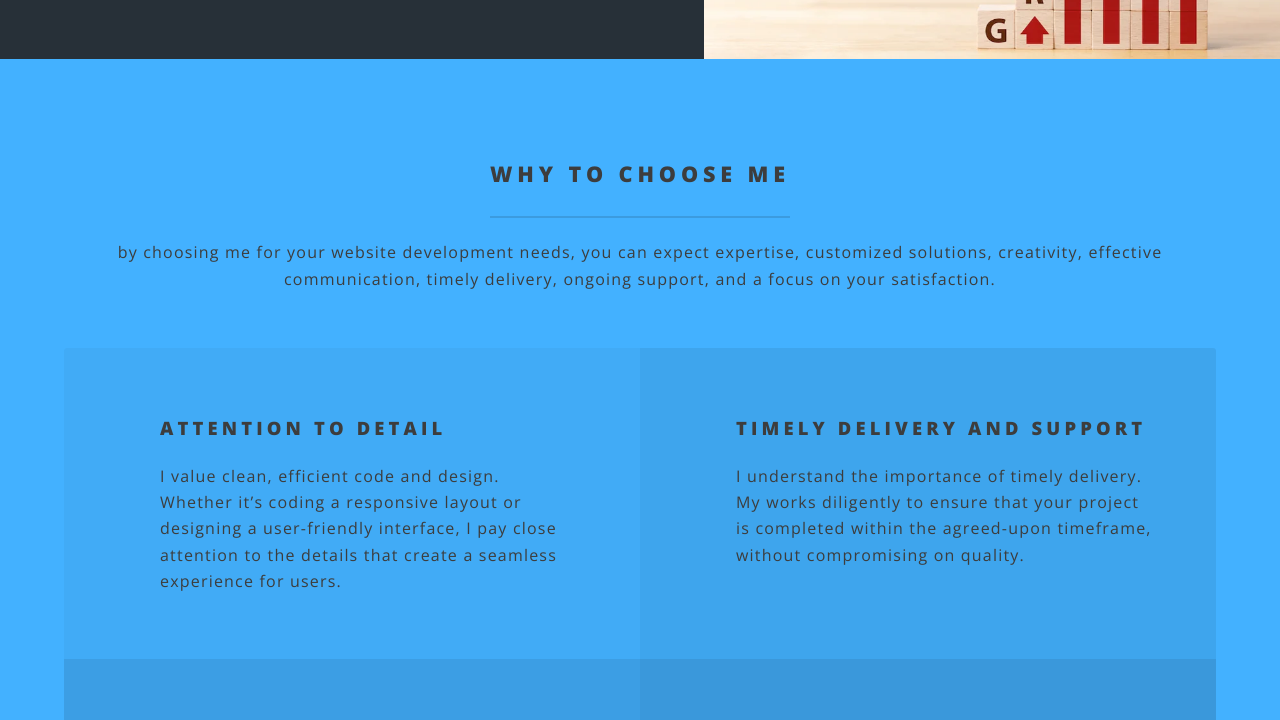
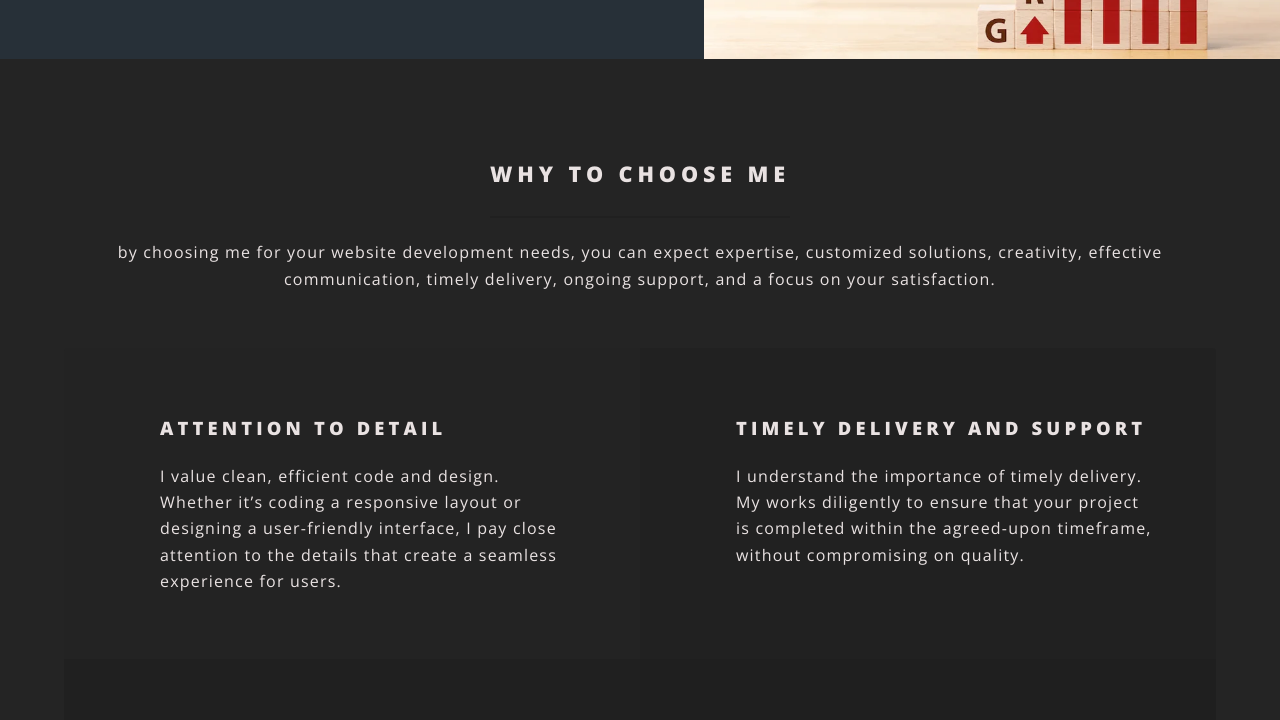
Before and after one commit to miggy011/Diva-portfolio, a website: page index.html in a window 1280 px wide. Shown: the part 1796-2516 px from the top of the page. Drawn offline with nearby package versions, Linux system fonts and the light colour scheme.

Commit message:
Update main.css

```diff
--- a/assets/css/main.css
+++ b/assets/css/main.css
@@ -2974,16 +2974,16 @@ input, select, textarea {
 		}
 
 		.wrapper.style3 {
-			background-color: #43b1ff;
-			color: #3d3d3d;
+			background-color: #242424;
+			color: #e9e2e2;
 		}
 
 			.wrapper.style3 strong, .wrapper.style3 b {
-				color: #3b3b3b;
+				color: #e9e2e2;
 			}
 
 			.wrapper.style3 h2, .wrapper.style3 h3, .wrapper.style3 h4, .wrapper.style3 h5, .wrapper.style3 h6 {
-				color:#3d3d3d;
+				color:#e9e2e2;
 			}
 
 			.wrapper.style3 hr {
@@ -2999,7 +2999,7 @@ input, select, textarea {
 			}
 
 			.wrapper.style3 header p {
-				color: #3d3d3d;
+				color: #e9e2e2;
 			}
 
 			.wrapper.style3 header.major h2, .wrapper.style3 header.major h3, .wrapper.style3 header.major h4, .wrapper.style3 header.major h5, .wrapper.style3 header.major h6 {
@@ -3007,7 +3007,7 @@ input, select, textarea {
 			}
 
 			.wrapper.style3 header.major p {
-				color: #3d3d3d;
+				color: #e9e2e2;
 			}
 
 			.wrapper.style3 label {
```
